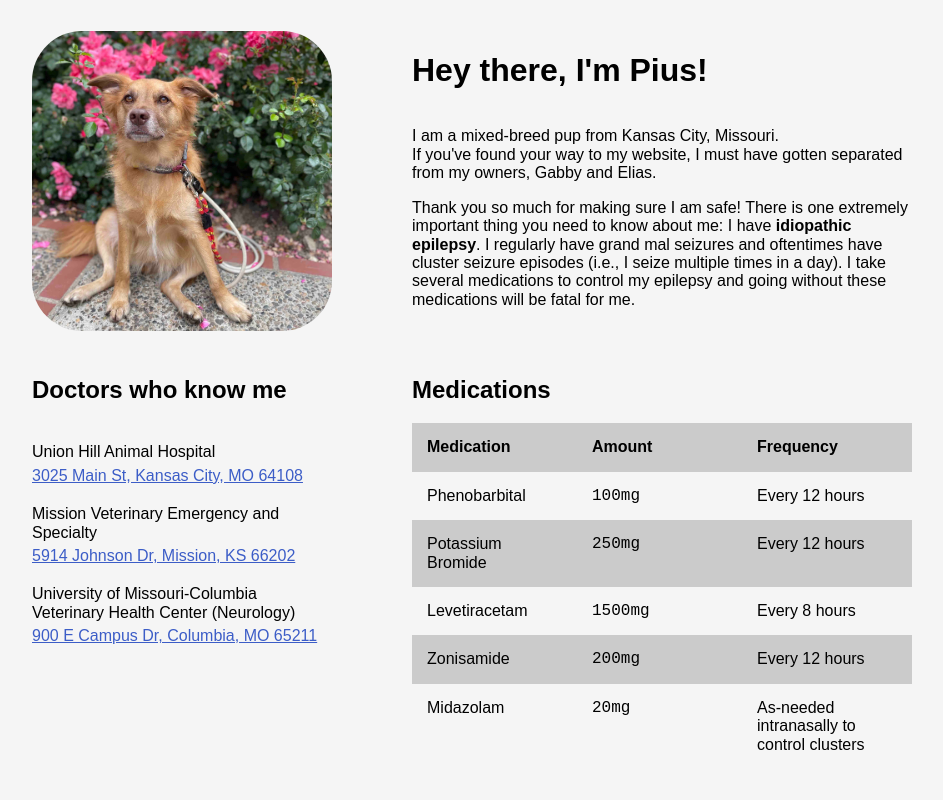
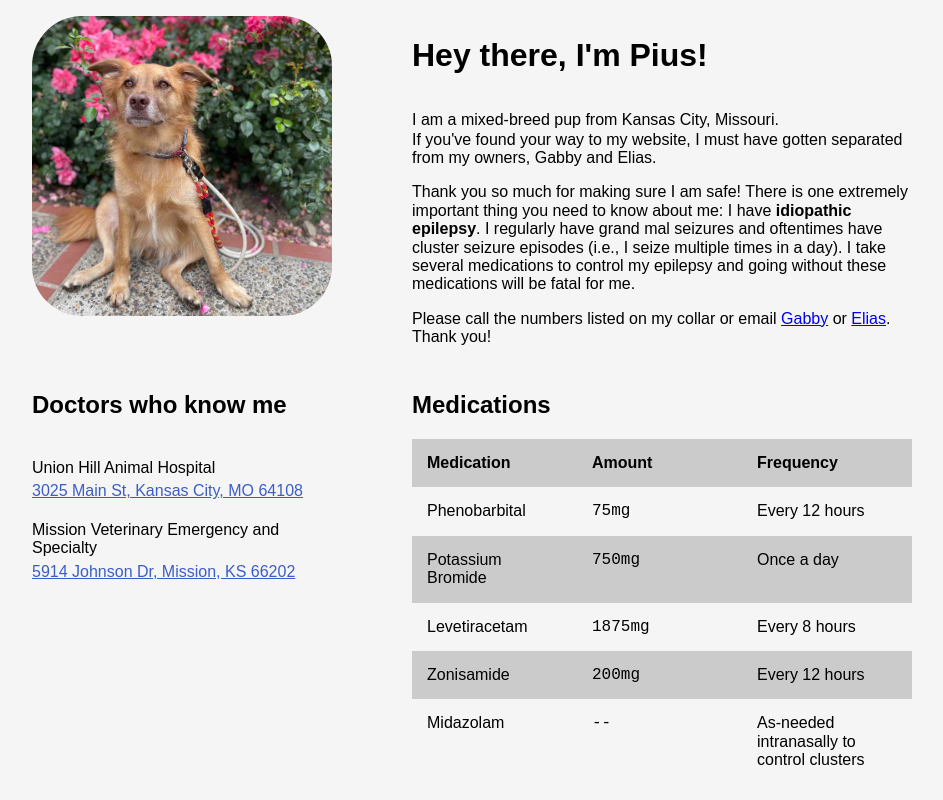
Before and after one commit to nucle0tides/medications, a plain HTML site: page index.html in a window 1280 px wide. Shown: the whole page, without its empty margins (168-1111 px from the left). Drawn offline with Linux system fonts and the light colour scheme.

Commit message:
update medications

```diff
--- a/index.html
+++ b/index.html
@@ -36,6 +36,12 @@
                 control my epilepsy and going without these medications will be
                 fatal for me.
               </span>
+              <div class="spacer-y"></div>
+              <span>
+                Please call the numbers listed on my collar or email <a id="gabby" href="">Gabby</a> or <a id="elias" href="">Elias</a>.
+                <br />
+                Thank you!
+              </span>
             </div>
           </div>
         </div>
@@ -49,10 +55,6 @@
             <div>
               <span>Mission Veterinary Emergency and Specialty</span>
               <span><a href="https://goo.gl/maps/Gh7CAqjMZ2rFmDxq5" target="_blank">5914 Johnson Dr, Mission, KS 66202</a></span>
-            </div>
-            <div>
-              <span>University of Missouri-Columbia Veterinary Health Center (Neurology)</span>
-              <span><a href="https://goo.gl/maps/ogdUhLhhQ3jro3H4A" target="_blank">900 E Campus Dr, Columbia, MO 65211</a></span>
             </div>
           </div>
           <div>
@@ -68,17 +70,17 @@
               <tbody>
                 <tr>
                   <td>Phenobarbital</td>
-                  <td>100mg</td>
+                  <td>75mg</td>
                   <td>Every 12 hours</td>
                 </tr>
                 <tr>
                   <td>Potassium Bromide</td>
-                  <td>250mg</td>
-                  <td>Every 12 hours</td>
+                  <td>750mg</td>
+                  <td>Once a day</td>
                 </tr>
                 <tr>
                   <td>Levetiracetam</td>
-                  <td>1500mg</td>
+                  <td>1875mg</td>
                   <td>Every 8 hours</td>
                 </tr>
                 <tr>
@@ -88,7 +90,7 @@
                 </tr>
                 <tr>
                   <td>Midazolam</td>
-                  <td>20mg</td>
+                  <td>--</td>
                   <td>As-needed intranasally to control clusters</td>
                 </tr>
               </tbody>
@@ -97,5 +99,15 @@
         </div>
       </div>
     </main>
+    <script>
+      var gabbyEmail = "b3J0bWFuZ2xAZ21haWwuY29t";
+      var gabby = document.getElementById("gabby");
+      console.log(gabby)
+      gabby.setAttribute("href", "mailto:".concat(atob(gabbyEmail)));
+
+      var eliasEmail = "ZWxpYXMuam0uZ2FyY2lhQGdtYWlsLmNvbQ=="
+      var elias = document.getElementById("elias");
+      elias.setAttribute("href", "mailto:".concat(atob(eliasEmail)));
+    </script>
   </body>
 </html>
```
